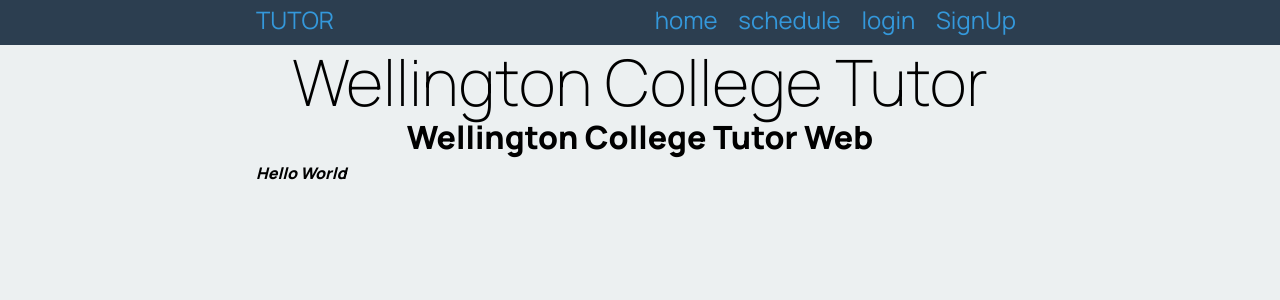
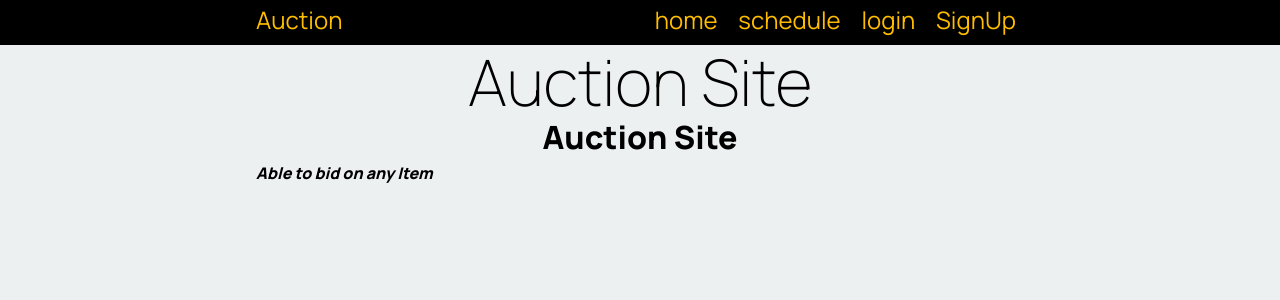
Before and after one commit to MaruyamTaro/13DTSDatabaseAssessment-, a Flask app: page / in a window 1280 px wide. Shown: the top 300 px of the page. Run offline with Flask 3, Linux system fonts and the light colour scheme.

Commit message:
Initial push with basic

```diff
--- a/static/smile.css
+++ b/static/smile.css
@@ -40,13 +40,13 @@ h2 {
 }
 
 nav {
-    background-color: rgba(44, 62, 80, 1.0); /* darkest blue */
+    background-color: rgb(0, 0, 0); /* darkest blue */
     text-align: center;
     /*color: rgba(52, 152, 219, 1.0);!*light blue*!*/
     font-size: 1.5rem;
     padding-top: 0.4rem;
     padding-bottom: 0.7rem;
-    color: rgba(52, 152, 219, 1.0); /*light blue*/
+    color: rgb(255, 189, 0); /*light blue*/
 }
 
 .navbar-brand {
@@ -71,11 +71,11 @@ nav a {
 nav a:hover {
     /*color: rgba(44, 62, 80, 1.0); !* darkest blue *!*/
     /*background-color: rgba(52, 152, 219, 1.0); !*light blue*!*/
-    border-bottom: 3px solid rgba(52, 152, 219, 1.0);
+    border-bottom: 3px solid rgb(219, 172, 52);
 }
 
 a, a:visited {
-    color: rgba(52, 152, 219, 1.0);
+    color: rgb(255, 189, 0);
     /*color:hotpink;*/
     text-decoration: none;
 }
--- a/templates/base.html
+++ b/templates/base.html
@@ -3,7 +3,7 @@
 
 <head>
     <meta charset="utf-8">
-    <title>TutorWEB | home</title>
+    <title>Auction Site | Home</title>
     <meta name="viewport" content="width=device-width, initial-scale=1">
     <link href="https://fonts.googleapis.com/css2?family=Manrope:wght@200;400;600;800&display=swap" rel="stylesheet">
     <link rel="stylesheet" href="https://cdnjs.cloudflare.com/ajax/libs/normalize/8.0.1/normalize.css"/>
@@ -13,7 +13,7 @@
 <body>
 <nav>
     <div class="container">
-        <div class="navbar-brand">TUTOR </div>
+        <div class="navbar-brand">Auction </div>
         <div class="navbar-links">
             <a href="/">home</a>
             <a href="/Schedule">schedule</a>
@@ -29,7 +29,7 @@
 </nav>
 <div class="container">
     <header>
-        <h1>Wellington College Tutor</h1>
+        <h1>Auction Site</h1>
         <h2>{% block pageheading %}{% endblock %}</h2>
     </header>
 
--- a/templates/home.html
+++ b/templates/home.html
@@ -1,7 +1,7 @@
 {% extends "base.html" %}
 
-{% block pageheading %}Wellington College Tutor Web{% endblock %}
+{% block pageheading %}Auction Site{% endblock %}
 
 {% block main %}
-<strong><em>Hello World</em></strong>
+<strong><em>Able to bid on any Item</em></strong>
 {% endblock %}
```
